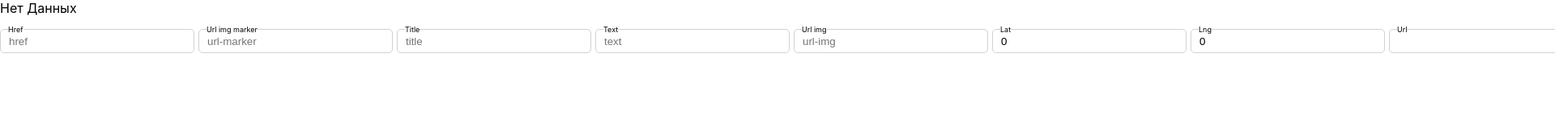
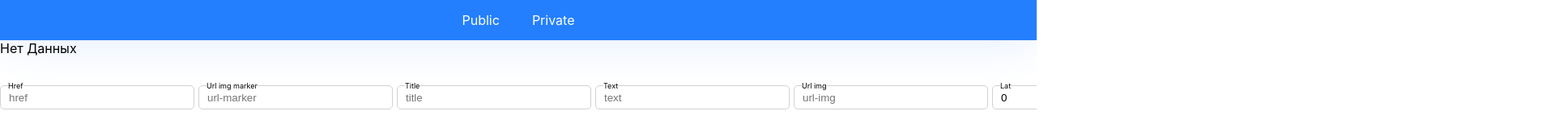
Before and after one commit to Irbis007/todo3, a React app: page / in a window 1280 px wide. Shown: the top 174 px of the page at 81% size, 1920 px wide, since content can reach past the window. Built offline with nearby package versions, Linux system fonts and the light colour scheme; no server answers.

Commit message:
add Private and Public pages

```diff
--- a/package.json
+++ b/package.json
@@ -10,6 +10,8 @@
     "react": "^18.2.0",
     "react-dom": "^18.2.0",
     "react-icons": "^4.7.1",
+    "react-router": "^6.8.1",
+    "react-router-dom": "^6.8.1",
     "react-scripts": "5.0.1",
     "web-vitals": "^2.1.4"
   },
--- a/src/addNewItem/addNewItem.css
+++ b/src/addNewItem/addNewItem.css
@@ -5,6 +5,9 @@
 
 
 .add__item .list{
+    width: 100%;
+    padding-top: 20px;
+    border-top: 1px solid gret;
     display: flex;
     gap: 5px;
 }
--- a/src/app/App.js
+++ b/src/app/App.js
@@ -1,115 +1,26 @@
-import { useEffect, useState } from "react";
-import axios from 'axios'
+import { BrowserRouter as Router, Routes, Route, Link } from "react-router-dom";
+import Private from "../pages/Private";
+import Public from "../pages/Public";
 
 
-import List from "../list/List";
-import AddNewItem from "../addNewItem/AddNewItem";
-import CheckTheme from "../checkTheme/CheckTheme";
-
-import './app.css'
-
+import Header from "../header/Header";
 
 
 const App = () =>{
 
-    const [useData, setData] = useState()
-    const [loaded] = useState(false)
-    useEffect(() =>{
-        axios({
-            url: 'https://google-map-prod.onrender.com/api/get-pages-data',
-            headers:{
-                'Content-Type': 'application/json',
-            }
-        })
-        .then(data => {
-            setData(data.data);
-            onCreateData(data.data)
-        })
-        .catch(error => console.log(error))
-    }, [loaded])
-
-    const onCreateData = (data) =>{
-        if(data || data.length > 0){
-            data.map(item => {
-                return item.disabled = true
-            })
-        }
-    }
-
-
-
-    const onAddData = (data) =>{
-        axios.post('https://google-map-prod.onrender.com/api/post-pages-data', {
-            ...data
-          })
-        .then(function (response) {
-            data.id = response.data.InsertedID
-            data.disabled = true
-            if(useData){
-                let newData = [...useData, data]
-                setData(newData)
-            } else setData(data)
-        });
-    }
-
-    const onToggleProp = (id, prop) =>{
-        if(useData || useData.length > 0){
-            setData(
-                useData.map(item => {
-                    if(item.id === id){
-                        return item = {...item, [prop]: !item[prop]}
-                    } else return item
-                })
-            )
-        }
-    }
-
-    const onChangeData = (data, id) =>{
-        setData(
-            useData.map((item) => {
-                if(item.id === id){
-                    data.disabled = true
-                    data.id = id
-                    onChangeDataReq(data)
-                    return item = data
-                } else return item
-            })
-        )
-    }
-
-    const onChangeDataReq = async (data) =>{
-        await axios.patch('https://google-map-prod.onrender.com/api/update-page-data', {
-            ...data
-        })
-    }
-
-
-    const deleteItem = (id)=> {
-        setData(
-            useData.filter(item => item.id !== id)
-        )
-        axios({
-            method: 'delete',
-            url: 'https://google-map-prod.onrender.com/api/delete-page-id',
-            headers:{
-                'Content-Type': 'application/json',
-            },
-            data: `${id}`
-        })
-    }
-    if(useData === null){
-        setData([])
-    }
-
     return(
-        <div className="app">
-            <CheckTheme/>
-            <List data={useData} onToggleProp={onToggleProp} deleteItem={deleteItem} onChangeData={onChangeData}/>
-            <AddNewItem onAddData={onAddData}/>
-
-        </div>
+        <Router>
+            <div className="app">
+                <Header/>
+                <main className="main">
+                    <Routes>
+                        <Route path="/"  element={<Public/>}/>
+                        <Route exact path="/private" element={<Private/>}/>
+                    </Routes>
+                </main>
+            </div>
+        </Router>
     )
-
 }
 
 export default App;
--- /dev/null
+++ b/src/header/Header.js
@@ -0,0 +1,20 @@
+import { Link } from 'react-router-dom';
+
+
+
+import './header.css'
+
+
+const Header = () =>{
+
+
+    return(
+        <div className="header">
+            <Link to='/'>Public</Link>
+            <Link to='/private'>Private</Link>
+        </div>
+    )
+}
+
+
+export default Header;
--- /dev/null
+++ b/src/header/header.css
@@ -0,0 +1,23 @@
+
+.header{
+    width: 100vw;
+    height: 50px;
+    background-color: #247FFF;
+    box-shadow: 0 6px 50px rgba(217, 229, 255, .7);
+    display: flex;
+    justify-content: center;
+    align-items: center;
+    gap: 40px;
+}
+
+
+.header a{
+    color: white;
+    font-size: 16px;
+    text-decoration: none;
+
+}
+
+.header a:active{
+    color: orange;
+}
--- a/src/list/List.js
+++ b/src/list/List.js
@@ -4,14 +4,15 @@ import ListItem from '../listItem/ListItem';
 
 
 
-const List =  ({data, onToggleProp, deleteItem, onChangeData}) =>{
+const List =  ({data, onToggleProp, deleteItem, onChangeData, privateProps}) =>{
 
     let element
     if(!data || data.length < 1){
         element = "  Нет Данных"
     } else {
         element = data.map(item =>{
-           if(item) {
+            console.log(item)
+           if(item && privateProps === item.private) {
                const {id, ...itemProps} = item
                const subFunction = (data) =>{
                    onChangeData(data, id)
@@ -24,7 +25,7 @@ const List =  ({data, onToggleProp, deleteItem, onChangeData}) =>{
                        onChangeData={subFunction}
                    />
                )
-           } else return 'dfhdfgnf'
+           }
        })
    }
 
--- a/src/listItem/DataList/DataList.js
+++ b/src/listItem/DataList/DataList.js
@@ -36,7 +36,7 @@ class DataList extends Component{
             label = ' '
         }
 
-        console.log(this.props.label)
+
         return (
             <li className="data__item">
                 <ul className="data__sublist">
--- /dev/null
+++ b/src/mainComponent/MainCompoent.js
@@ -0,0 +1,116 @@
+import { useEffect, useState } from "react";
+import axios from 'axios'
+
+
+import List from "../list/List";
+import AddNewItem from "../addNewItem/AddNewItem";
+import Wrapper from "../wrapper/Wrapper";
+
+
+
+
+const MainComponent = (props) =>{
+    const {privateProps} = props
+
+    const [useData, setData] = useState()
+    const [loaded] = useState(false)
+    useEffect(() =>{
+        axios({
+            url: 'https://google-map-prod.onrender.com/api/get-pages-data',
+            headers:{
+                'Content-Type': 'application/json',
+            }
+        })
+        .then(data => {
+            setData(data.data);
+            onCreateData(data.data)
+        })
+        .catch(error => console.log(error))
+    }, [loaded])
+
+    const onCreateData = (data) =>{
+        if(data || data.length > 0){
+            data.map(item => {
+                return item.disabled = true
+            })
+        }
+    }
+
+
+
+    const onAddData = (data) =>{
+        data.private = privateProps
+        axios.post('https://google-map-prod.onrender.com/api/post-pages-data', {
+            ...data
+          })
+        .then(function (response) {
+            data.id = response.data.InsertedID
+            data.disabled = true
+            if(useData){
+                let newData = [...useData, data]
+                setData(newData)
+            } else setData(data)
+        });
+    }
+
+    const onToggleProp = (id, prop) =>{
+        if(useData || useData.length > 0){
+            setData(
+                useData.map(item => {
+                    if(item.id === id){
+                        return item = {...item, [prop]: !item[prop]}
+                    } else return item
+                })
+            )
+        }
+    }
+
+    const onChangeData = (data, id) =>{
+        setData(
+            useData.map((item) => {
+                if(item.id === id){
+                    data.disabled = true
+                    data.id = id
+                    onChangeDataReq(data)
+                    return item = data
+                } else return item
+            })
+        )
+    }
+
+    const onChangeDataReq = async (data) =>{
+        await axios.patch('https://google-map-prod.onrender.com/api/update-page-data', {
+            ...data
+        })
+    }
+
+
+    const deleteItem = (id)=> {
+        setData(
+            useData.filter(item => item.id !== id)
+        )
+        axios({
+            method: 'delete',
+            url: 'https://google-map-prod.onrender.com/api/delete-page-id',
+            headers:{
+                'Content-Type': 'application/json',
+            },
+            data: `${id}`
+        })
+    }
+    if(useData === null){
+        setData([])
+    }
+
+    return(
+        <div className="app">
+            <Wrapper>
+                <List data={useData} onToggleProp={onToggleProp} deleteItem={deleteItem} onChangeData={onChangeData} privateProps={privateProps}/>
+                <AddNewItem onAddData={onAddData}/>
+            </Wrapper>
+        </div>
+    )
+
+}
+
+export default MainComponent;
--- /dev/null
+++ b/src/pages/Private.js
@@ -0,0 +1,14 @@
+
+
+import MainComponent from "../mainComponent/MainCompoent";
+
+
+const Private = () =>{
+
+    return (
+        <MainComponent privateProps={true}/>
+    )
+}
+
+
+export default Private;
--- /dev/null
+++ b/src/pages/Public.js
@@ -0,0 +1,12 @@
+
+
+import MainComponent from "../mainComponent/MainCompoent";
+
+const Public = () =>{
+
+    return(
+        <MainComponent privateProps={false}/>
+    )
+}
+
+export default Public;
--- /dev/null
+++ b/src/wrapper/Wrapper.js
@@ -0,0 +1,19 @@
+
+
+import './wrapper.css'
+
+
+const Wrapper = (props) =>{
+
+
+
+
+    return(
+        <div className="wrapper">
+            {props.children}
+        </div>
+    )
+}
+
+
+export default Wrapper;
--- /dev/null
+++ b/src/wrapper/wrapper.css
@@ -0,0 +1,7 @@
+
+
+.wrapper{
+    width: 100vw;
+    height: 100vh;
+    overflow: scroll;
+}
```
Also changed, not shown: 1 other file.
